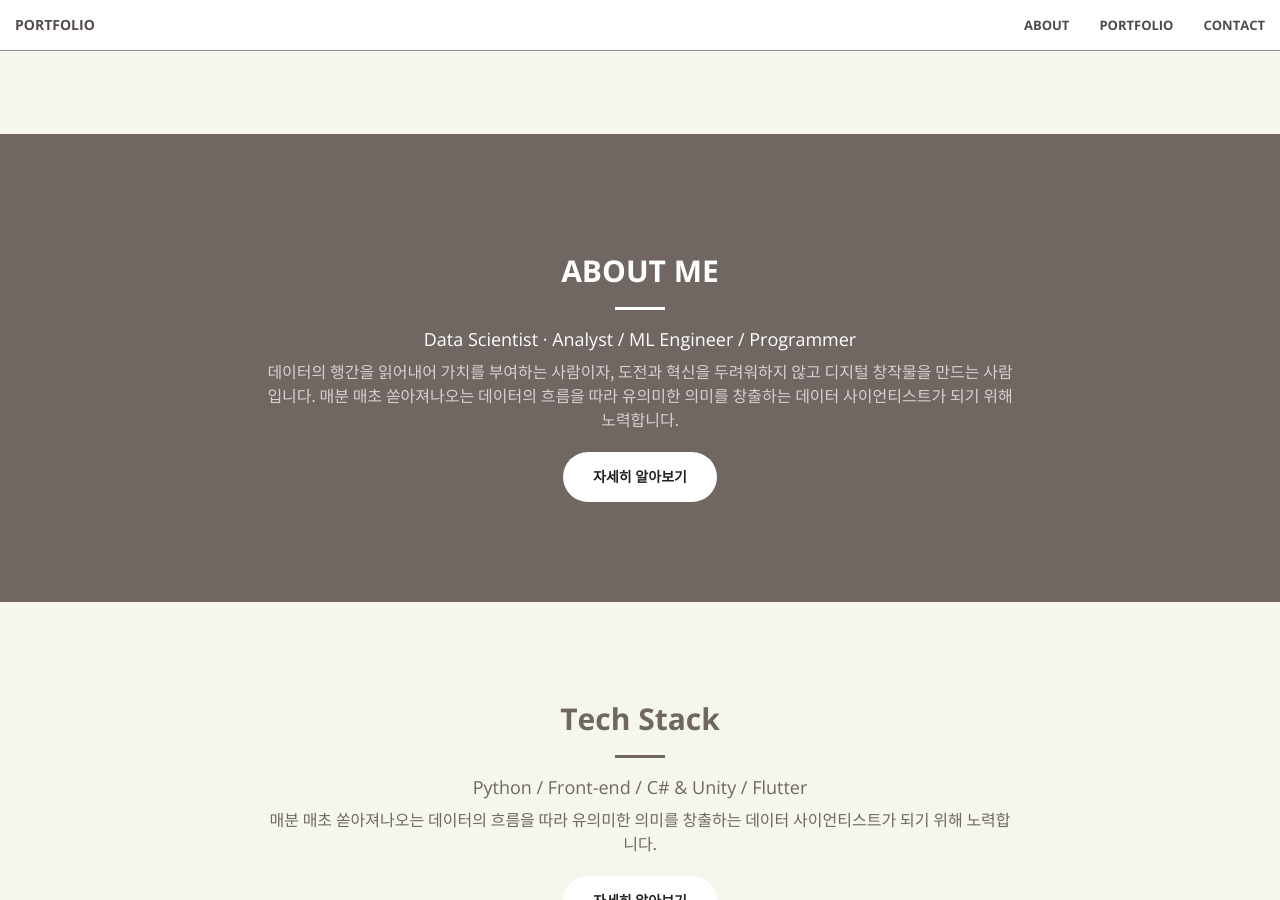
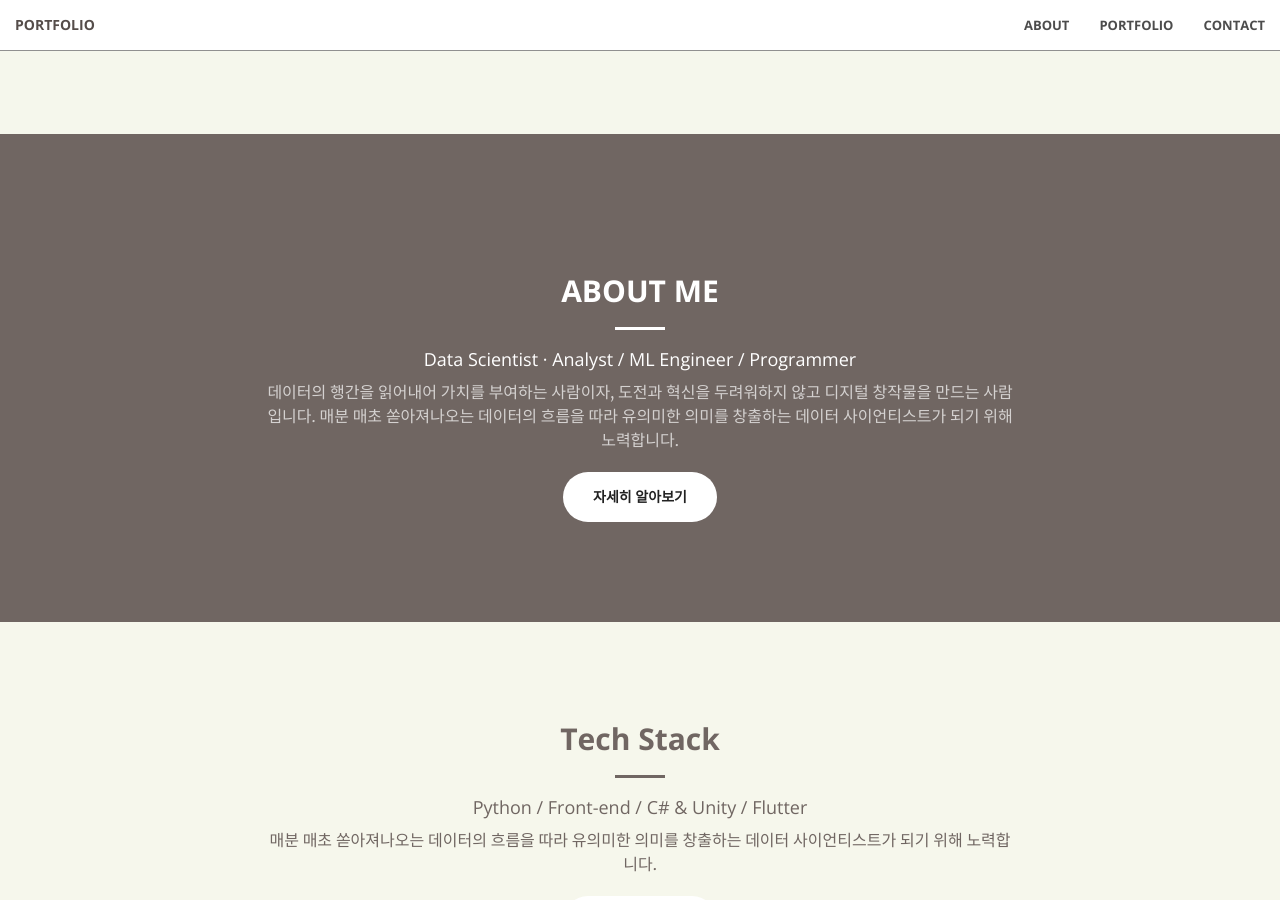
Before and after one commit to ymdev2023/ymdev2023.github.io, a Jekyll site: the page built from index.html, in a window 1280 px wide and 900 px high, scrolled down 766 px. Built offline with Jekyll 4.4.1, drawn with Linux system fonts in a browser that asks for light colours.

Commit message:
Update call-to-action.html

```diff
--- a/_includes/call-to-action.html
+++ b/_includes/call-to-action.html
@@ -1,4 +1,8 @@
 <section class="bg-primary" id="about">
+    <div class="container">
+        <p></p>
+        <p></p>
+    </div>
     <div class="container">
         <div class="row">
             <div class="col-lg-8 col-lg-offset-2 text-center">
```
